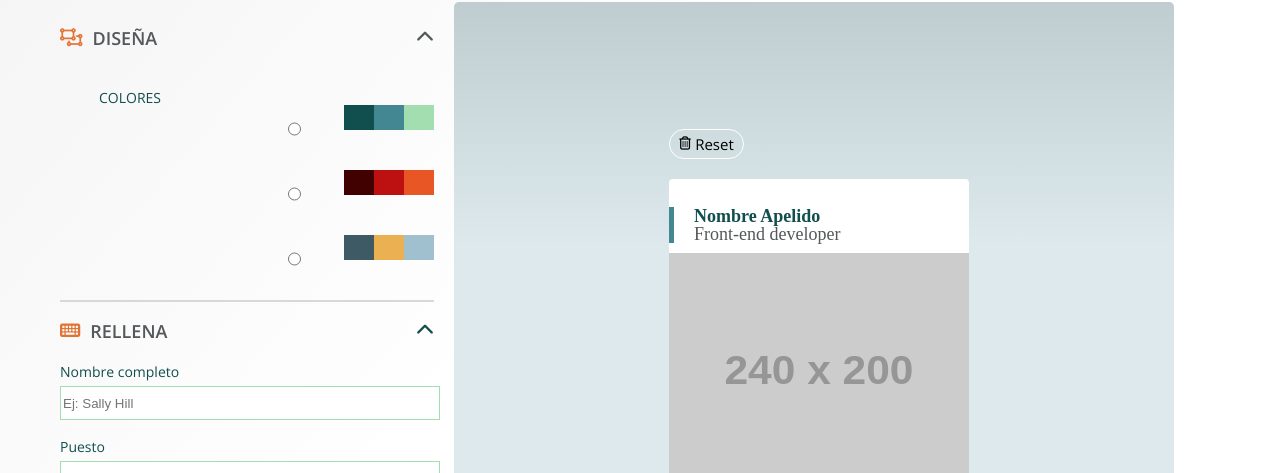
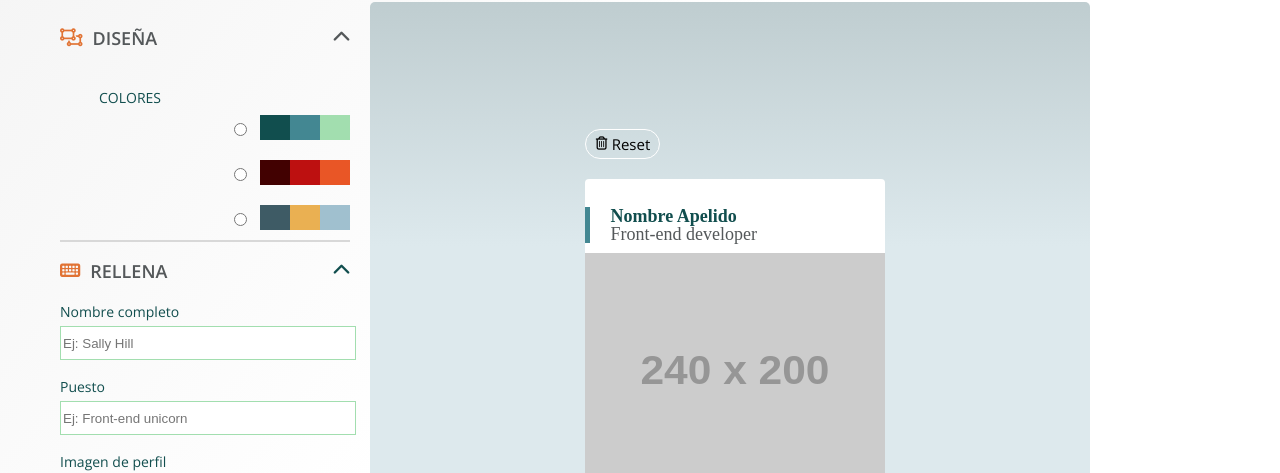
Before and after one commit to Adalab/project-promo-q-module-2-team-5, a website: page src/html/cards.html in a window 1280 px wide. Shown: the part 129-602 px from the top of the page. Drawn offline with nearby package versions, Linux system fonts and the light colour scheme; files that its build step writes are made by us from their sources; placeholder pictures from the web are drawn by us; files whose address does not match are found by name.

Commit message:
Modify design css

```diff
--- a/src/html/partials/cards/design.html
+++ b/src/html/partials/cards/design.html
@@ -16,7 +16,7 @@
         value="selectcolors"
         name="selectcolors"
       />
-      <div class="election__options">
+      <div class="election__options rectangle">
         <div class="rectangle-1__a"></div>
         <div class="rectangle-1__b"></div>
         <div class="rectangle-1__c"></div>
@@ -31,7 +31,7 @@
         value="selectcolors"
         name="selectcolors"
       />
-      <div class="election__options">
+      <div class="election__options rectangle">
         <div class="rectangle-2__a"></div>
         <div class="rectangle-2__b"></div>
         <div class="rectangle-2__c"></div>
@@ -45,7 +45,7 @@
         type="radio"
         value="selectcolors"
         name="selectcolors" />
-      <div class="election__options">
+      <div class="election__options rectangle">
         <div class="rectangle-3__a"></div>
         <div class="rectangle-3__b"></div>
         <div class="rectangle-3__c"></div></div
--- a/src/scss/cards/_design.scss
+++ b/src/scss/cards/_design.scss
@@ -7,10 +7,12 @@
     margin: 0px 20px 20px;
     border-bottom: 2px solid #d8d8d8;
 
+
     &__container {
     display: flex;
     gap: 10px;
     }
+
 
     &__title {
         margin-top: 27px;
@@ -21,26 +23,25 @@
           justify-content: space-between;
 
 
-
         &--icon {
               color: $color-icon;
               font-size: 18px;
+        }
 
-        }
 
         &--title {
         text-transform: uppercase;
           font-weight: bold;
           padding-bottom: 22px;
-
-        }
-        &--icon2 {
-            justify-self: flex-end;
-
         }
 
 
+        &--icon2 {
+            justify-self: flex-end;
         }
+    }
+
+
     &__color {
             text-transform: uppercase;
             font-size: 14px;
@@ -50,19 +51,22 @@
 
 
 .color-palet {
-        display: inline-flex;
-
-    }
-    .election {
-        margin-left: 183px;
-
-        &__options {
         display: flex;
         flex-direction: row;
         align-items: center;
-            margin-left: 40px;
-            margin-bottom: 20px;
     }
+
+
+.election {
+        &__options {
+            display: flex;
+            justify-content: right;
+        }
+    }
+
+
+.rectangle {
+    padding: 10px 0 10px 10px;
 }
 
 .rectangle-1{
```
Lines whose indentation alone changed are shown as unchanged.
